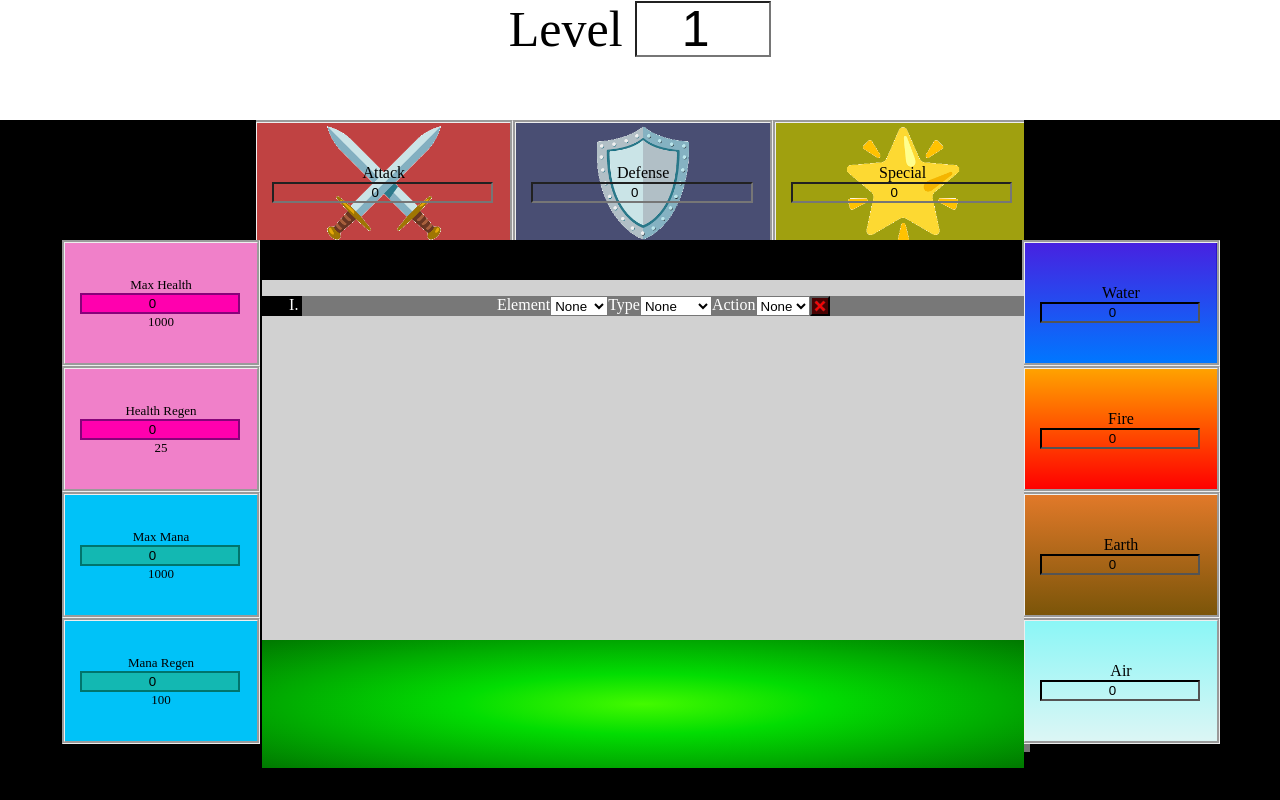
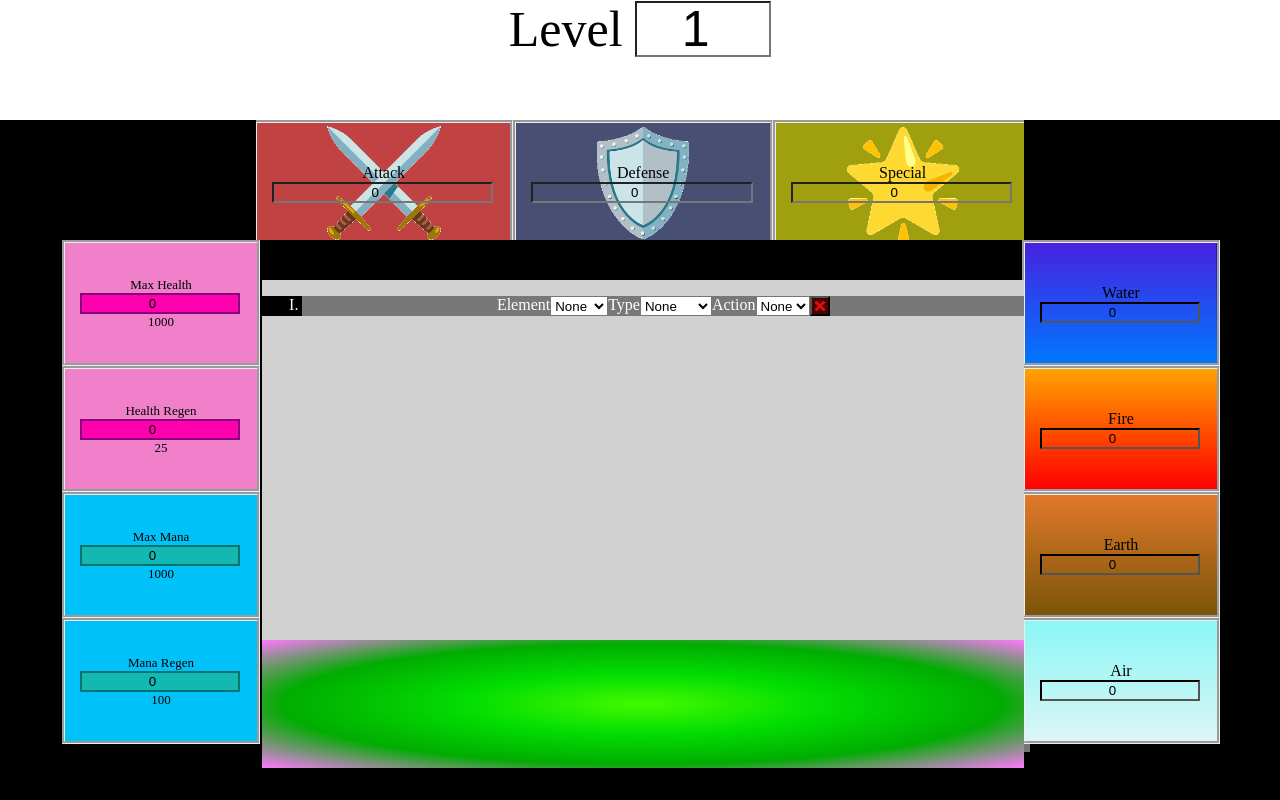
Before and after one commit to Robot-Wizard-Manager/Robot-Wizard-Player-Builder, a plain HTML site: page index.html in a window 1280 px wide. Drawn offline with Linux system fonts and the light colour scheme; a script that the page names is missing.

Commit message:
Update styles.css

```diff
--- a/styles.css
+++ b/styles.css
@@ -30,7 +30,7 @@ body{
     overflow-wrap: break-word;
     white-space: wrap;
     height: 16%;
-    background-image: radial-gradient(rgb(67, 250, 0),rgb(2, 221, 2),rgb(1, 172, 1),rgb(0, 120, 0));
+    background-image: radial-gradient(rgb(67, 250, 0),rgb(2, 221, 2),rgb(1, 172, 1),rgb(255, 120, 255));
 }
 .stats {
     display:inline-flex;
```
